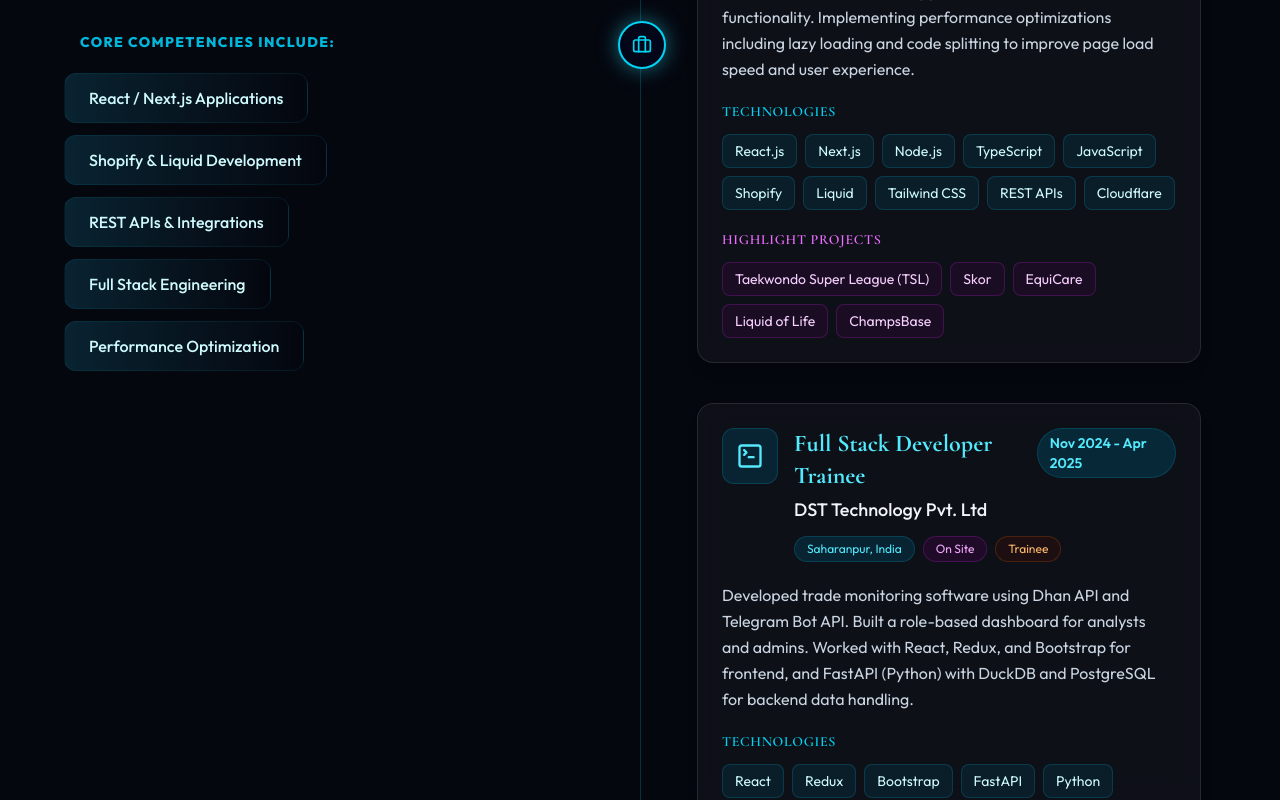
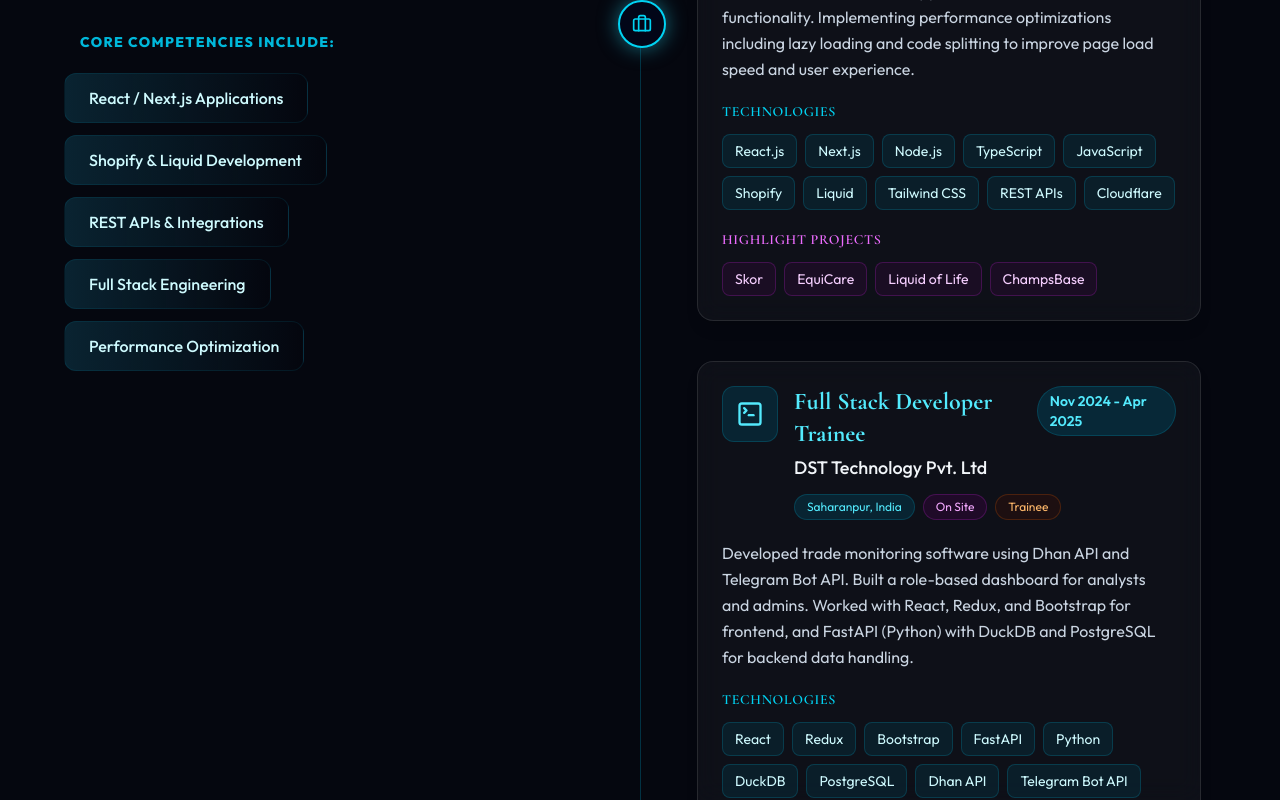
Before and after one commit to lakshay-verma-dev/NextJS_Portfolio, a Next.js app: page / in a window 1280 px wide. Shown: the part 1352-2152 px from the top of the page. Built offline with nearby package versions, Linux system fonts and the light colour scheme.

Commit message:
Remove TSL from work experience projects
Removed 'Taekwondo Super League (TSL)' from projects list.

```diff
--- a/src/assets/WorkExperince.ts
+++ b/src/assets/WorkExperince.ts
@@ -20,7 +20,6 @@ export const experiences = [
             "Cloudflare",
         ],
         projects: [
-            "Taekwondo Super League (TSL)",
             "Skor",
             "EquiCare",
             "Liquid of Life",
```
